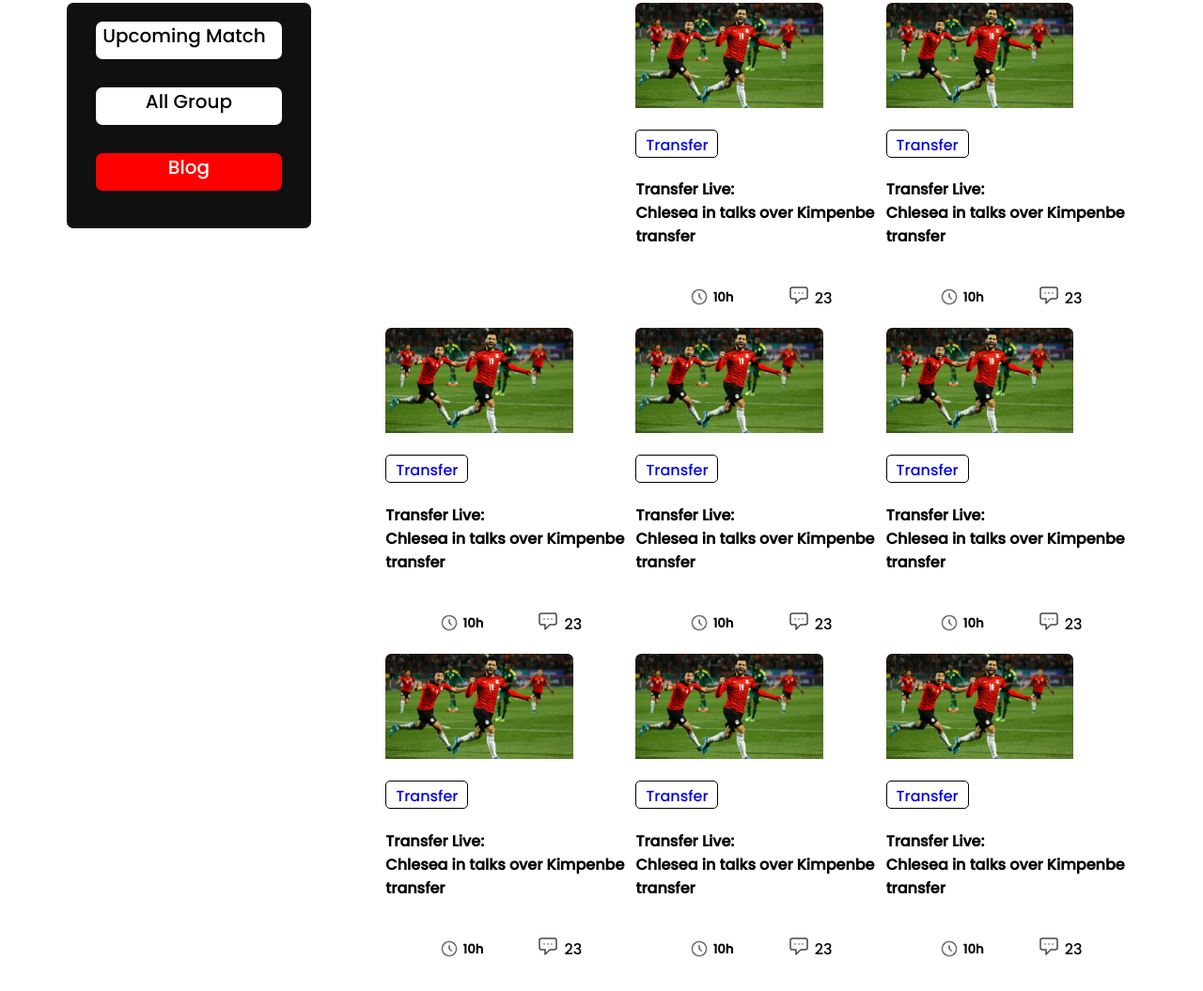
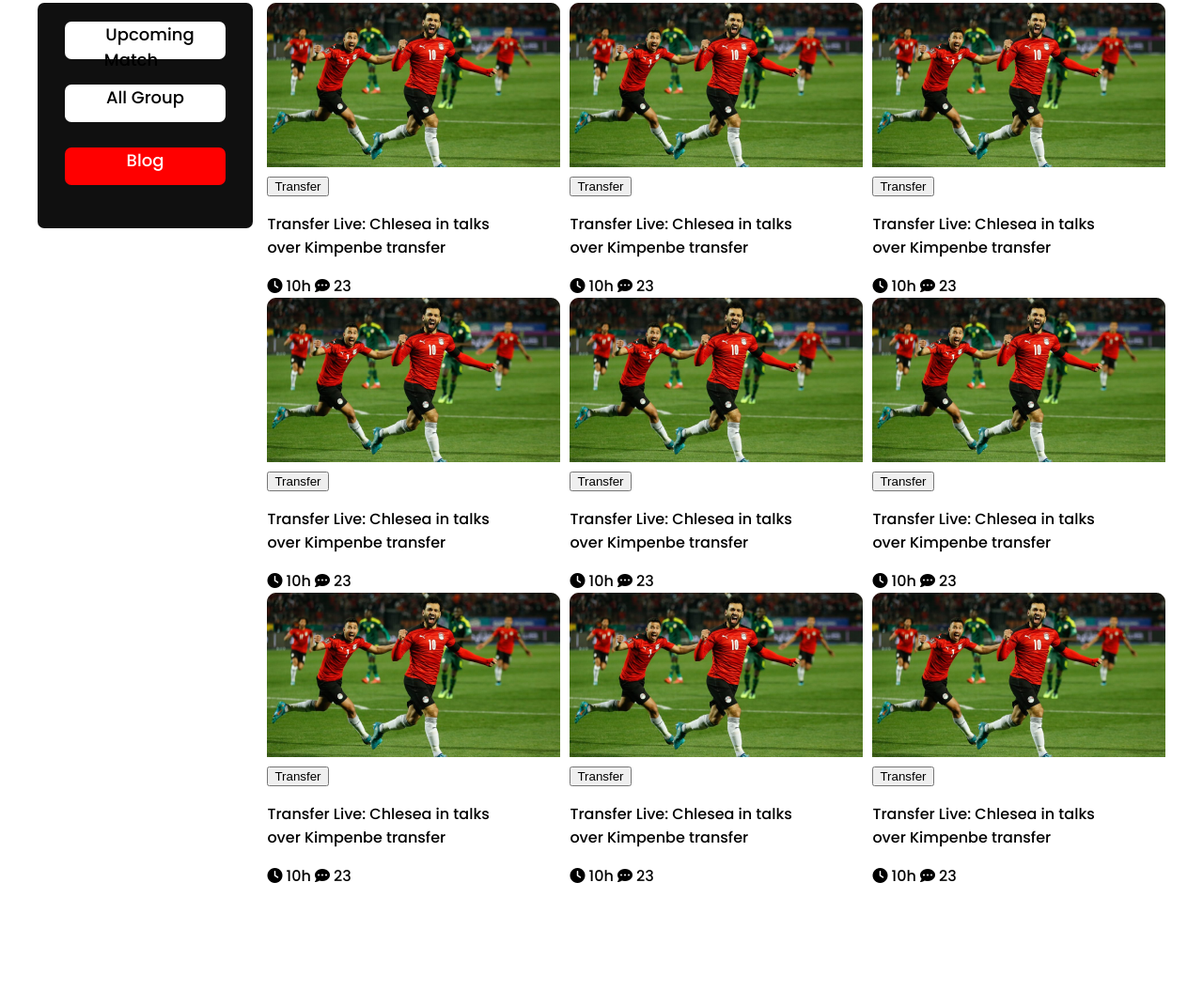
Before and after one commit to Biplob17h/world-cup, a plain HTML site: page index.html in a window 1280 px wide. Shown: the part 637-1692 px from the top of the page at 94% size. Drawn offline with Linux system fonts and the light colour scheme.

Commit message:
new body and footer

```diff
--- a/index.html
+++ b/index.html
@@ -51,215 +51,104 @@
                     <a href="#"> Blog <a>
                 </div>
             </div>
+
+
             <div class="blogs">
-                <div class="blog">
-                    <div>
-                        <div class="blog-image">
+
+                        <div class="blog-1">
                             <img src="assets/Blog Image.png" alt="">
-                        </div>
-                        <div class="blog-info">
-                           <p class="b-link"><a href="#">Transfer</a></p>
-                           <p class="b-text" ><h4>Transfer Live: <br> Chlesea in  talks
-                            over Kimpenbe  transfer</h4></p>
-                         <div class="b-icon">
-                            <div  style="display: flex ; align-items: flex-end;">
-                            <p class="b-time" >
-                              <img src="assets/Time Icon.png" alt="">
-                            </p>
-                            <p style="color:black ; "><h5>10h</h5></p>
-                        </div>
-                        <div style="display: flex ;align-items: center;">
-                            <span><img src="assets/Chat Icon.png" alt=""></span>
-                            <p style="color: black ; margin-left: 5px;">23</p>
-                        </div>
+                            <button>Transfer</button>
+                            <p>Transfer Live:  Chlesea in  talks
+                                <br> over Kimpenbe  transfer</p>
+                              <i class="fa-solid fa-clock"></i>   10h
+                               <i class="fa-solid fa-comment-dots"></i>   23
                         </div>
 
-                     </div>
+                        <div class="blog-1">
+                            <img src="assets/Blog Image.png" alt="">
+                            <button>Transfer</button>
+                            <p>Transfer Live:  Chlesea in  talks
+                                <br> over Kimpenbe  transfer</p>
+                                <i class="fa-solid fa-clock"></i>   10h
+                               <i class="fa-solid fa-comment-dots"></i>   23
+                        </div>
+
+                        <div class="blog-1">
+                            <img src="assets/Blog Image.png" alt="">
+                            <button>Transfer</button>
+                            <p>Transfer Live:  Chlesea in  talks
+                                <br> over Kimpenbe  transfer</p>
+                                <i class="fa-solid fa-clock"></i>   10h
+                               <i class="fa-solid fa-comment-dots"></i>   23
+                        </div>
+
+                </div>
+
+
+                <div class="blogs">
+
+                    <div class="blog-1">
+                        <img src="assets/Blog Image.png" alt="">
+                        <button>Transfer</button>
+                        <p>Transfer Live:  Chlesea in  talks
+                            <br> over Kimpenbe  transfer</p>
+                            <i class="fa-solid fa-clock"></i>   10h
+                               <i class="fa-solid fa-comment-dots"></i>   23
                     </div>
 
-                </div>
-                <div class="blog">
-                    <div>
-                        <div class="blog-image">
-                            <img src="assets/Blog Image.png" alt="">
-                        </div>
-                        <div class="blog-info">
-                           <p class="b-link"><a href="#">Transfer</a></p>
-                           <p class="b-text" ><h4>Transfer Live: <br> Chlesea in talks
-                            over Kimpenbe transfer</h4></p>
-                         <div class="b-icon">
-                            <div  style="display: flex ; align-items: flex-end;">
-                            <p class="b-time" >
-                              <img src="assets/Time Icon.png" alt="">
-                            </p>
-                            <p style="color:black ; "><h5>10h</h5></p>
-                        </div>
-                        <div style="display: flex ;align-items: center;">
-                            <span><img src="assets/Chat Icon.png" alt=""></span>
-                            <p style="color: black ; margin-left: 5px;">23</p>
-                        </div>
-                        </div>
-
-                     </div>
+                    <div class="blog-1">
+                        <img src="assets/Blog Image.png" alt="">
+                        <button>Transfer</button>
+                        <p>Transfer Live:  Chlesea in  talks
+                            <br> over Kimpenbe  transfer</p>
+                            <i class="fa-solid fa-clock"></i>   10h
+                               <i class="fa-solid fa-comment-dots"></i>   23
                     </div>
 
-                </div>
-                <div class="blog">
-                    <div>
-                        <div class="blog-image">
-                            <img src="assets/Blog Image.png" alt="">
-                        </div>
-                        <div class="blog-info">
-                           <p class="b-link"><a href="#">Transfer</a></p>
-                           <p class="b-text" ><h4>Transfer Live: <br> Chlesea in  talks
-                            over Kimpenbe transfer</h4></p>
-                         <div class="b-icon">
-                            <div  style="display: flex ; align-items: flex-end;">
-                            <p class="b-time" >
-                              <img src="assets/Time Icon.png" alt="">
-                            </p>
-                            <p style="color:black ; "><h5>10h</h5></p>
-                        </div>
-                        <div style="display: flex ;align-items: center;">
-                            <span><img src="assets/Chat Icon.png" alt=""></span>
-                            <p style="color: black ; margin-left: 5px;">23</p>
-                        </div>
-                        </div>
-
-                     </div>
+                    <div class="blog-1">
+                        <img src="assets/Blog Image.png" alt="">
+                        <button>Transfer</button>
+                        <p>Transfer Live:  Chlesea in  talks
+                            <br> over Kimpenbe  transfer</p>
+                            <i class="fa-solid fa-clock"></i>   10h
+                               <i class="fa-solid fa-comment-dots"></i>   23
                     </div>
 
+            </div>
+
+
+            <div class="blogs">
+
+                <div class="blog-1">
+                    <img src="assets/Blog Image.png" alt="">
+                    <button>Transfer</button>
+                    <p>Transfer Live:  Chlesea in  talks
+                        <br> over Kimpenbe  transfer</p>
+                        <i class="fa-solid fa-clock"></i>   10h
+                               <i class="fa-solid fa-comment-dots"></i>   23
                 </div>
-                <div class="blog">
-                    <div>
-                        <div class="blog-image">
-                            <img src="assets/Blog Image.png" alt="">
-                        </div>
-                        <div class="blog-info">
-                           <p class="b-link"><a href="#">Transfer</a></p>
-                           <p class="b-text" ><h4>Transfer Live: <br> Chlesea in  talks
-                            over Kimpenbe transfer</h4></p>
-                         <div class="b-icon">
-                            <div  style="display: flex ; align-items: flex-end;">
-                            <p class="b-time" >
-                              <img src="assets/Time Icon.png" alt="">
-                            </p>
-                            <p style="color:black ; "><h5>10h</h5></p>
-                        </div>
-                        <div style="display: flex ;align-items: center;">
-                            <span><img src="assets/Chat Icon.png" alt=""></span>
-                            <p style="color: black ; margin-left: 5px;">23</p>
-                        </div>
-                        </div>
 
-                     </div>
-                    </div>
+                <div class="blog-1">
+                    <img src="assets/Blog Image.png" alt="">
+                    <button>Transfer</button>
+                    <p>Transfer Live:  Chlesea in  talks
+                        <br> over Kimpenbe  transfer</p>
+                        <i class="fa-solid fa-clock"></i>   10h
+                               <i class="fa-solid fa-comment-dots"></i>   23
+                </div>
 
+                <div class="blog-1">
+                    <img src="assets/Blog Image.png" alt="">
+                    <button>Transfer</button>
+                    <p>Transfer Live:  Chlesea in  talks
+                        <br> over Kimpenbe  transfer</p>
+                        <i class="fa-solid fa-clock"></i>   10h
+                               <i class="fa-solid fa-comment-dots"></i>   23
                 </div>
-                <div class="blog">
-                    <div>
-                        <div class="blog-image">
-                            <img src="assets/Blog Image.png" alt="">
-                        </div>
-                        <div class="blog-info">
-                           <p class="b-link"><a href="#">Transfer</a></p>
-                           <p class="b-text" ><h4>Transfer Live: <br> Chlesea in  talks
-                            over Kimpenbe transfer</h4></p>
-                         <div class="b-icon">
-                            <div  style="display: flex ; align-items: flex-end;">
-                            <p class="b-time" >
-                              <img src="assets/Time Icon.png" alt="">
-                            </p>
-                            <p style="color:black ; "><h5>10h</h5></p>
-                        </div>
-                        <div style="display: flex ;align-items: center;">
-                            <span><img src="assets/Chat Icon.png" alt=""></span>
-                            <p style="color: black ; margin-left: 5px;">23</p>
-                        </div>
-                        </div>
 
-                     </div>
-                    </div>
+        </div>
 
-                </div>
-                <div class="blog">
-                    <div>
-                        <div class="blog-image">
-                            <img src="assets/Blog Image.png" alt="">
-                        </div>
-                        <div class="blog-info">
-                           <p class="b-link"><a href="#">Transfer</a></p>
-                           <p class="b-text" ><h4>Transfer Live: <br> Chlesea in  talks
-                            over Kimpenbe transfer</h4></p>
-                         <div class="b-icon">
-                            <div  style="display: flex ; align-items: flex-end;">
-                            <p class="b-time" >
-                              <img src="assets/Time Icon.png" alt="">
-                            </p>
-                            <p style="color:black ; "><h5>10h</h5></p>
-                        </div>
-                        <div style="display: flex ;align-items: center;">
-                            <span><img src="assets/Chat Icon.png" alt=""></span>
-                            <p style="color: black ; margin-left: 5px;">23</p>
-                        </div>
-                        </div>
 
-                     </div>
-                    </div>
-
-                </div>
-                <div class="blog">
-                    <div>
-                        <div class="blog-image">
-                            <img src="assets/Blog Image.png" alt="">
-                        </div>
-                        <div class="blog-info">
-                           <p class="b-link"><a href="#">Transfer</a></p>
-                           <p class="b-text" ><h4>Transfer Live: <br> Chlesea in  talks
-                            over Kimpenbe transfer</h4></p>
-                         <div class="b-icon">
-                            <div  style="display: flex ; align-items: flex-end;">
-                            <p class="b-time" >
-                              <img src="assets/Time Icon.png" alt="">
-                            </p>
-                            <p style="color:black ; "><h5>10h</h5></p>
-                        </div>
-                        <div style="display: flex ;align-items: center;">
-                            <span><img src="assets/Chat Icon.png" alt=""></span>
-                            <p style="color: black ; margin-left: 5px;">23</p>
-                        </div>
-                        </div>
-
-                     </div>
-                    </div>
-
-                </div>
-                <div class="blog">
-                    <div>
-                        <div class="blog-image">
-                            <img src="assets/Blog Image.png" alt="">
-                        </div>
-                        <div class="blog-info">
-                           <p class="b-link"><a href="#">Transfer</a></p>
-                           <p class="b-text" ><h4>Transfer Live: <br> Chlesea in  talks
-                            over Kimpenbe transfer</h4></p>
-                         <div class="b-icon">
-                            <div  style="display: flex ; align-items: flex-end;">
-                            <p class="b-time" >
-                              <img src="assets/Time Icon.png" alt="">
-                            </p>
-                            <p style="color:black ; "><h5>10h</h5></p>
-                        </div>
-                        <div style="display: flex ;align-items: center;">
-                            <span><img src="assets/Chat Icon.png" alt=""></span>
-                            <p style="color: black ; margin-left: 5px;">23</p>
-                        </div>
-                        </div>
-
-                     </div>
-                    </div>
-
-                </div>
             </div>
           </div>
         </section>
@@ -267,5 +156,25 @@
 
     </main>
 </body>
-<footer></footer>
+<footer>
+    <body>
+        <section class="footer">
+            <div class="heading-1">
+                    <h1>
+                        Goal
+                    </h1>
+                </div>
+                <hr>
+                <div class="f-link">
+                    <a class="link-a" href="">Contact Us </a>
+                    <a href="">Terms of Service</a>
+                    <a href=""> Privacy Policy</a>
+                    <a href="">Privacy Settings</a>
+                    <a href=""> Goal App</a>
+                    <a href=""> Goal Live</a>
+
+                </div>
+        </section>
+    </body>
+</footer>
 </html>
--- a/styles/style.css
+++ b/styles/style.css
@@ -42,9 +42,14 @@ p{
 /* this is the start of blog and video section */
 
 .menu{
-    width: 90%;
+    width: 95%;
     margin: auto;
     display: flex;
+   justify-content: center;
+   gap: 10px;
+
+
+
 
 }
 
@@ -54,13 +59,15 @@ p{
    padding: 20px;
    background-color: #101010;
    border-radius: 7px;
-   margin-right: 7%;
+   margin-right: 5px;
+
 }
 .all_class a{
-    font-size: 20px;
+    font-size: 18px;
     font-weight: 500;
-    padding: 5px;
+    padding: 10px;
     text-decoration: none;
+
 }
 
 .class1{
@@ -101,35 +108,49 @@ p{
 .blogs {
     display: grid;
      grid-template-columns: repeat( 3, 1fr);
-     grid-column-gap: 0px;
+     grid-column-gap: 10px;
+
+}
+.blogs p{
+    color: black;
 }
 .blog{
     width: 100%;
+
+}
+.blog-1 img {
+
 }
 
-.blog-info .b-link {
-    border: 1px solid black;
-    text-decoration: none;
-    width: 80px;
-    padding: 3px;
+
+/* this is the start of footer */
+
+footer{
+    height: 500px;
+    border: 1px solid red;
+    margin-top: 130px;
+    background-color: black;
+}
+footer h1{
+    background-color: black;
+    color: antiquewhite;
+    height: 200px;
     text-align: center;
-    border-radius: 5px;
-    height: 22px;
-}
-.blog .blog-image img{
-    width: 75%;
-}
-.blog-info a{
-    text-decoration: none;
-}
-.blog-info .b-time img{
-    color: black;
-    width: 20px;
-    margin-right: 5px;
+    padding-top: 50px;
+    font-size: 50px ;
 
 }
-.b-icon{
-    display: flex;
-    justify-content: space-evenly;
+hr{
+    width: 80%;
+    color: black;
+    margin-bottom: 3%;
+
 }
-/* this is the start of footer */
+.f-link a{
+ text-decoration: none;
+ margin-right: 5%;
+ color: antiquewhite;
+}
+.f-link .link-a{
+    margin-left: 5%;
+}
```
